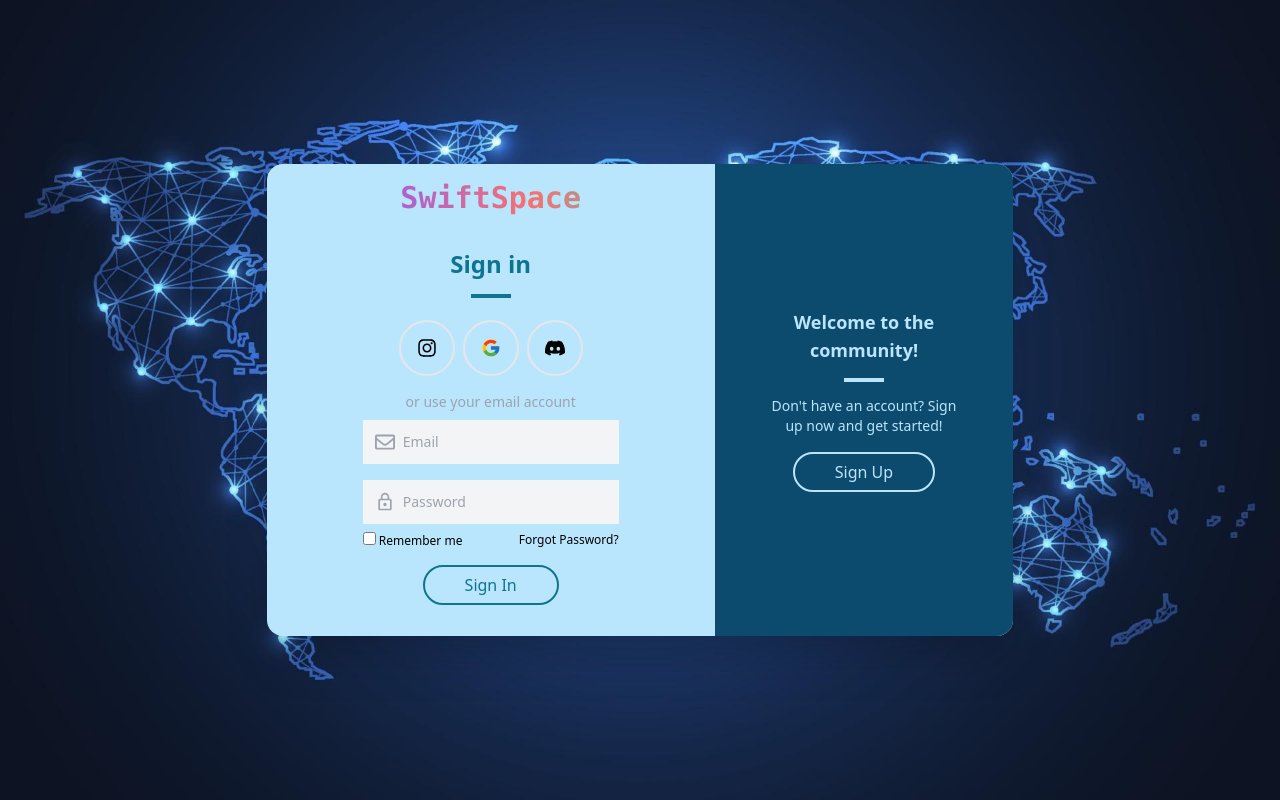
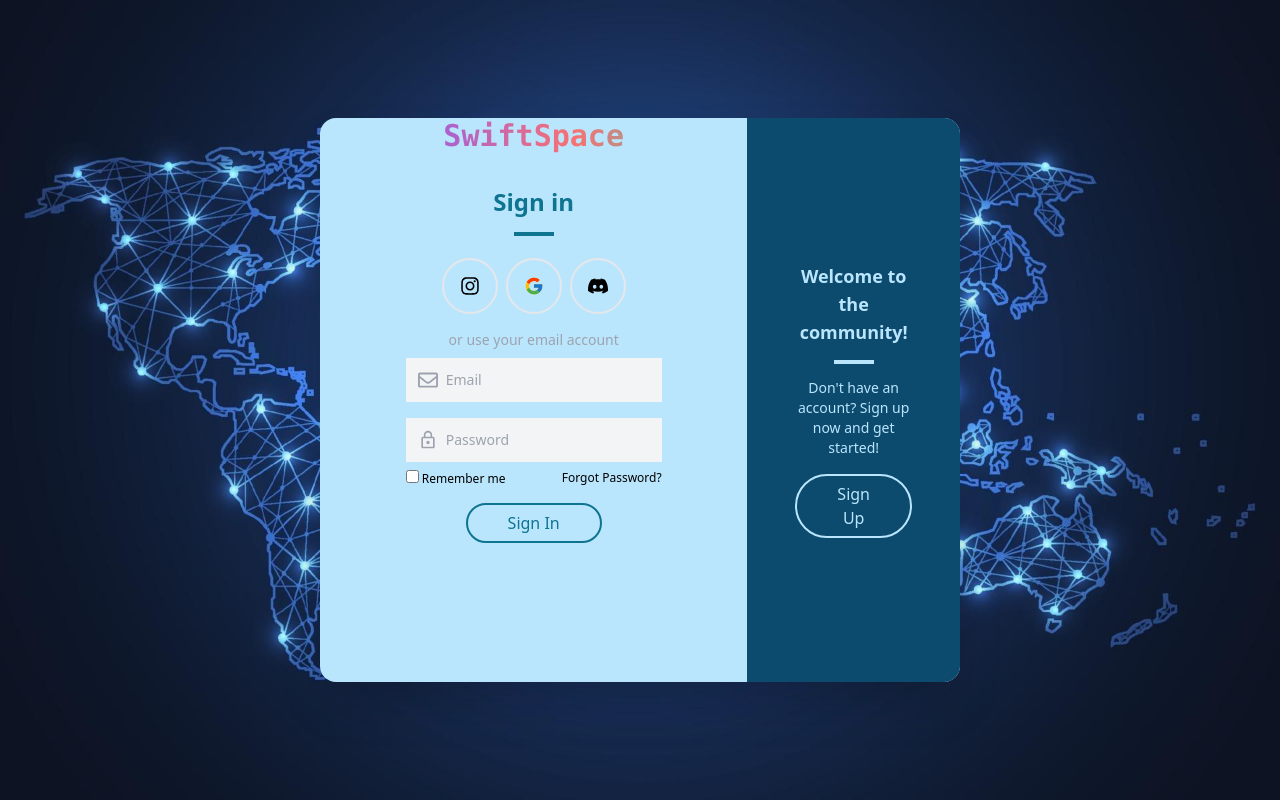
Before and after one commit to night0721/SwiftSpace, a Next.js app: page / in a window 1280 px wide. Built offline with nearby package versions, Linux system fonts and the light colour scheme.

Commit message:
Update 5 files

```diff
--- a/src/pages/_app.tsx
+++ b/src/pages/_app.tsx
@@ -8,7 +8,15 @@ export default function App({ Component, pageProps }: AppProps) {
       <Head>
         <meta name="viewport" content="width=device-width" />
       </Head>
-      <Component {...pageProps} />
+      <Layout Component={Component} pageProps={pageProps} />
     </>
   );
 }
+
+const Layout = ({ Component, pageProps }) => {
+  if (Component.getLayout) {
+    return Component.getLayout(<Component {...pageProps} />);
+  } else {
+    return <Component {...pageProps} />;
+  }
+};
--- a/src/pages/index.tsx
+++ b/src/pages/index.tsx
@@ -7,7 +7,7 @@ import { MdLockOutline } from "react-icons/md";
 export default function Home() {
   return (
     <div
-      className="flex flex-col items-center justify-center min-h-screen py-2 bg-center  bg-cover"
+      className="flex flex-col items-center justify-center min-h-screen bg-center bg-cover"
       style={{ backgroundImage: `url("/background.png")` }}
     >
       <Head>
@@ -16,9 +16,9 @@ export default function Home() {
         <link rel="icon" href="/icon.png" />
       </Head>
 
-      <main className="flex flex-col items-center justify-center w-full flex-1 px-20 text-center h-full">
-        <div className="bg-sky-200 rounded-2xl shadow-2xl flex w-2/3 max-w-4xl">
-          <div className="w-3/5 p-4">
+      <main className="flex flex-col items-center justify-center w-full max-w-2xl lex-1 p-4 text-center h-full">
+        <div className="bg-sky-200 rounded-2xl shadow-2xl flex w-full">
+          <div className="w-full">
             <span className="font-bold text-3xl text-start font-mono bg-clip-text text-transparent bg-gradient-to-r from-violet-500 via-red-400 to-teal-400 animate-text">
               SwiftSpace
             </span>
--- a/tailwind.config.js
+++ b/tailwind.config.js
@@ -21,6 +21,22 @@ module.exports = {
         },
       },
     },
+    screens: {
+      '2xl': {'max': '1535px'},
+      // => @media (max-width: 1535px) { ... }
+
+      'xl': {'max': '1279px'},
+      // => @media (max-width: 1279px) { ... }
+
+      'lg': {'max': '1023px'},
+      // => @media (max-width: 1023px) { ... }
+
+      'md': {'max': '767px'},
+      // => @media (max-width: 767px) { ... }
+
+      'sm': {'max': '639px'},
+      // => @media (max-width: 639px) { ... }
+    },
     plugins: [],
   },
 };
```
Also changed, not shown: src/pages/app/channels/@me.tsx (renamed from src/pages/channels/@me.tsx).
